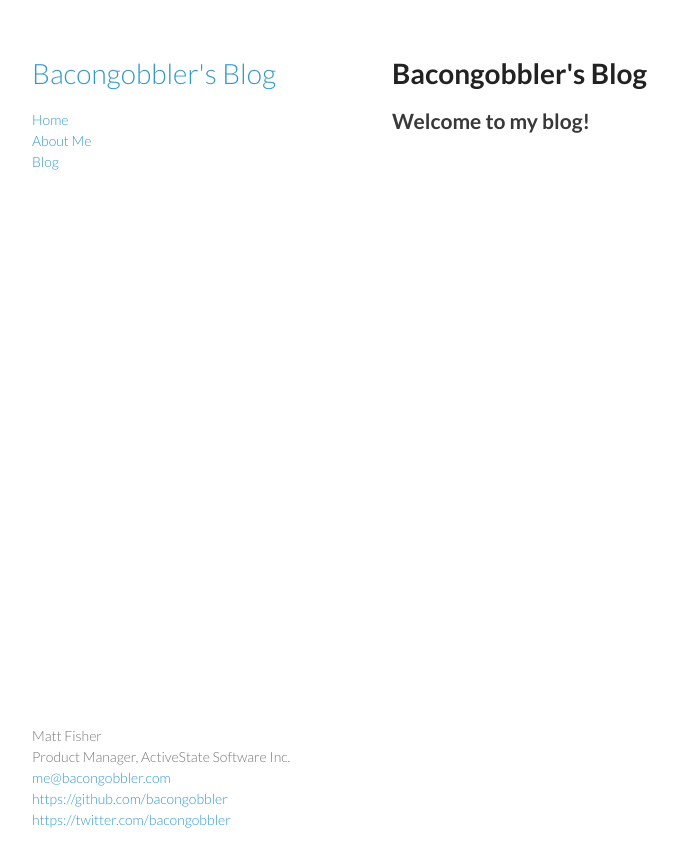
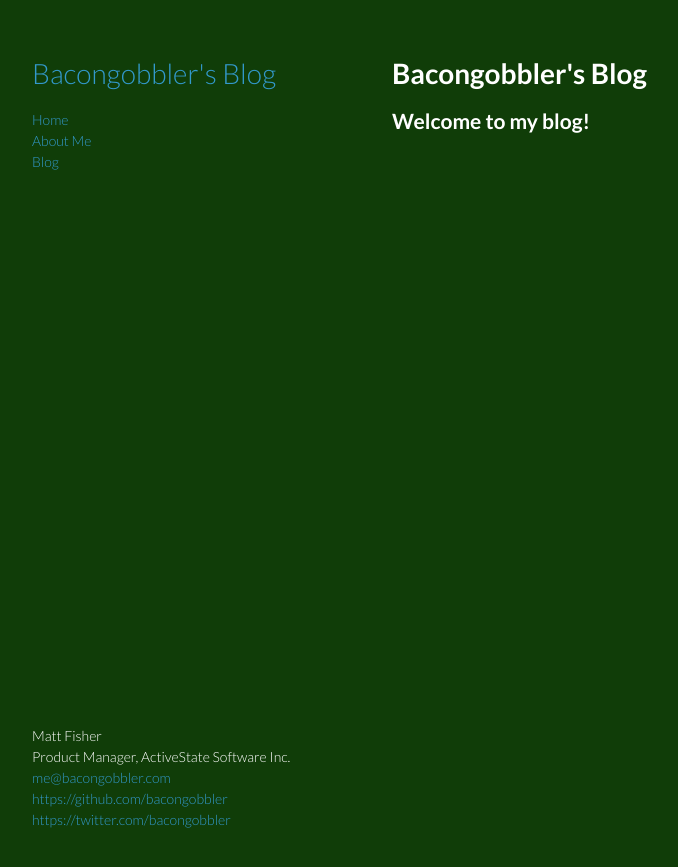
Before and after one commit to bacongobbler/bacongobbler.github.io, a Jekyll site: the page built from index.html, in a window 1280 px wide. Shown: the top 867 px of the page, without its empty margins (178-856 px from the left). Built offline with Jekyll 4.4.1, drawn with Linux system fonts in a browser that asks for light colours.

Commit message:
change background to green

```diff
--- a/assets/css/styles.css
+++ b/assets/css/styles.css
@@ -3,12 +3,13 @@
 body {
   padding:50px;
   font:14px/1.5 Lato, "Helvetica Neue", Helvetica, Arial, sans-serif;
-  color:#777;
+  background:#103D08;
+  color:#FFF;
   font-weight:300;
 }
 
 h1, h2, h3, h4, h5, h6 {
-  color:#222;
+  color:#FFF;
   margin:0 0 20px;
 }
 
@@ -25,11 +26,11 @@ h1 {
 }
 
 h2 {
-  color:#393939;
+  color:#FFF;
 }
 
 h3, h4, h5, h6 {
-  color:#494949;
+  color:#FFF;
 }
 
 a {
```
